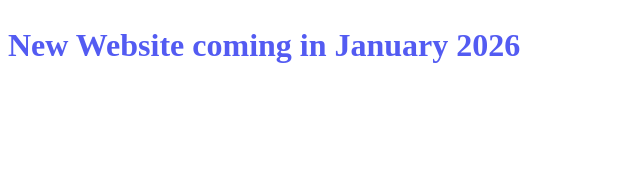
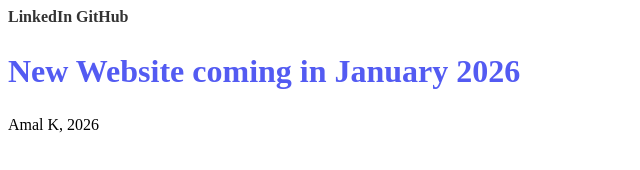
Before and after one commit to amalk-au/amalk-au.github.io, a plain HTML site: page index.html in a window 1280 px wide. Shown: the whole page, without its empty margins (0-640 px from the left). Drawn offline with Linux system fonts and the light colour scheme.

Commit message:
Add Navigation Bar and Styling

```diff
--- a/index.html
+++ b/index.html
@@ -26,13 +26,22 @@
   </head>
   <body>
     <header>
-      <nav></nav>
+      <nav>
+        <ul>
+          <li>
+            <a href="https://www.linkedin.com/in/amalk-au/" target="_blank"
+              >LinkedIn</a
+            >
+            <a href="https://github.com/amalk-au" target="_blank">GitHub</a>
+          </li>
+        </ul>
+      </nav>
     </header>
     <main>
       <section>
         <h1>New Website coming in January 2026</h1>
       </section>
     </main>
-    <footer></footer>
+    <footer><p>Amal K, 2026</p></footer>
   </body>
 </html>
--- a/style.css
+++ b/style.css
@@ -2,3 +2,22 @@ h1 {
   font-size: 2rem;
   color: #535bf2;
 }
+
+/* Navigation Bar Styling */
+nav ul {
+  list-style-type: none;
+  margin: 0;
+  padding: 0;
+  display: flex;
+  gap: 20px;
+}
+
+nav a {
+  text-decoration: none;
+  color: #333;
+  font-weight: bold;
+}
+
+nav a:hover {
+  color: #007bff;
+}
```
